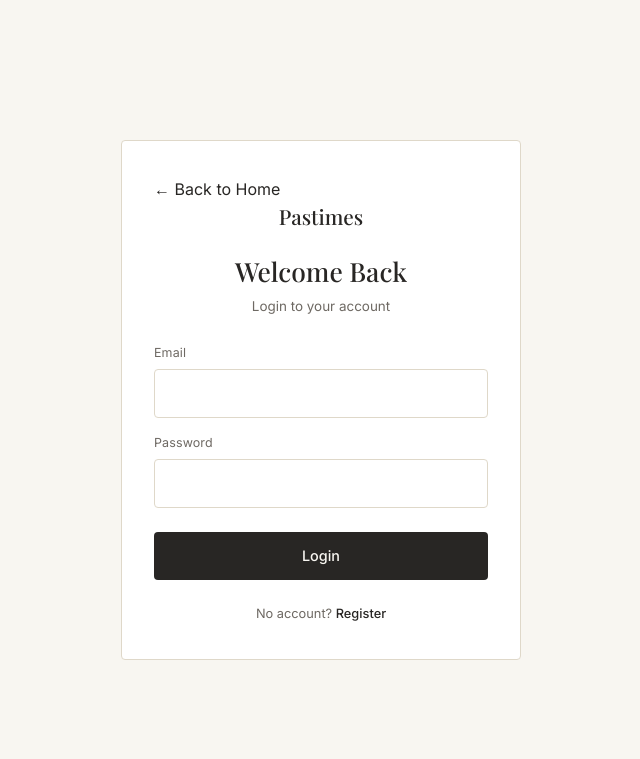
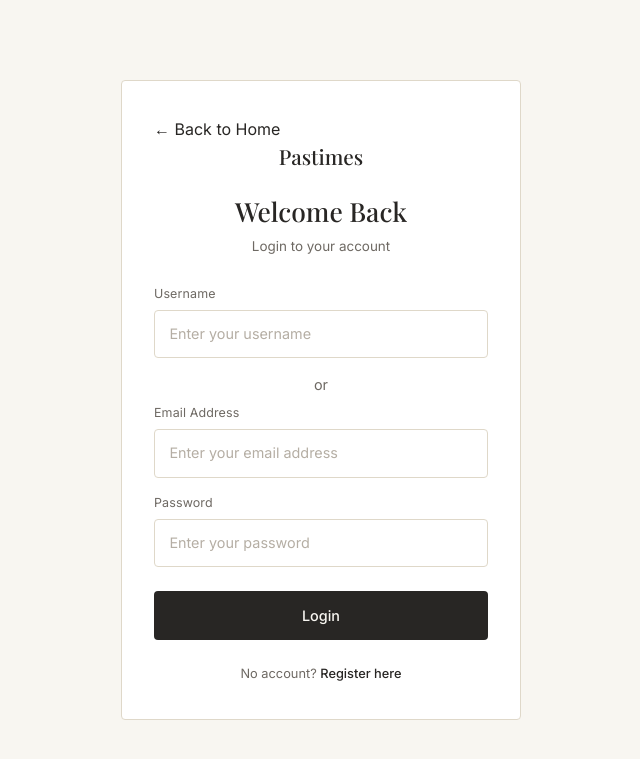
Before and after one commit to RtCzee/Pastimes_Clothing-, a PHP site: page /login.php in a window 1280 px wide. Shown: the top 759 px of the page, without its empty margins (319-959 px from the left). Run offline with PHP 8.4, Linux system fonts and the light colour scheme.

Commit message:
feat(auth): enhance login process with improved error handling and user feedback
Co-authored-by: Copilot <copilot@github.com>

```diff
--- a/login.php
+++ b/login.php
@@ -2,67 +2,178 @@
 session_start();
 include("data/DBConn.php");
 
+$error = null;
+$userData = null;
+
 if ($_SERVER["REQUEST_METHOD"] == "POST") {
+  $username = isset($_POST['username']) ? trim($_POST['username']) : '';
+  $email = isset($_POST['email']) ? trim($_POST['email']) : '';
+  $password = isset($_POST['password']) ? $_POST['password'] : '';
 
-    $email = $_POST['email'];
-    $password = $_POST['password'];
+  // Validate that at least one identifier is provided
+  if (empty($username) && empty($email)) {
+    $error = "Please enter a username or email address.";
+  } elseif (empty($password)) {
+    $error = "Please enter a password.";
+  } else {
+    // Search by username or email
+    if (!empty($username) && empty($email)) {
+      $stmt = $conn->prepare("SELECT * FROM tblUser WHERE username = ?");
+      $stmt->bind_param("s", $username);
+    } elseif (!empty($email) && empty($username)) {
+      $stmt = $conn->prepare("SELECT * FROM tblUser WHERE email = ?");
+      $stmt->bind_param("s", $email);
+    } else {
+      // Both provided - search by either
+      $stmt = $conn->prepare("SELECT * FROM tblUser WHERE username = ? OR email = ?");
+      $stmt->bind_param("ss", $username, $email);
+    }
 
-    $stmt = $conn->prepare("SELECT * FROM tblUser WHERE email=?");
-    $stmt->bind_param("s", $email);
     $stmt->execute();
-
     $result = $stmt->get_result();
     $user = $result->fetch_assoc();
 
-    if ($user && $user['status'] == 'active' && password_verify($password, $user['password'])) {
+    if (!$user) {
+      $error = "User not found. Please check your username or email.";
+    } else {
+      // Check password - supports both bcrypt and MD5 for legacy compatibility
+      $passwordValid = false;
+      if (strpos($user['password'], '$2y$') === 0) {
+        $passwordValid = password_verify($password, $user['password']);
+      } else {
+        // Legacy MD5 support
+        $passwordValid = (md5($password) === $user['password']);
+      }
 
+      if (!$passwordValid) {
+        $error = "Incorrect password. Please try again.";
+      } elseif ($user['status'] !== 'active') {
+        $error = "Your account is not yet approved by an administrator. Please wait for verification.";
+      } else {
+        // Login successful
         $_SESSION['userID'] = $user['userID'];
         $_SESSION['username'] = $user['username'];
         $_SESSION['email'] = $user['email'];
-
-        header("Location: Home.php");
-        exit;
-
-    } else {
-        $error = "Invalid login or account not approved.";
+        $userData = $user;
+      }
     }
+  }
 }
 ?>
 
-
- <link rel="stylesheet" href="assets/css/styles.css">
-
+<link rel="stylesheet" href="assets/css/styles.css">
 
 <div class="auth-page">
   <div class="auth-card">
+  <div class="auth-back"><a href="Home.php">← Back to Home</a></div>
 
-    <div class="auth-back"><a href="Home.php">← Back to Home</a></div>
+  <?php if ($userData): ?>
+    <!-- LOGIN SUCCESS - DISPLAY USER DATA -->
+    <div class="auth-brand">Pastimes</div>
+    <div class="auth-title" style="color: var(--accent);">✓ Login Successful</div>
 
+    <div class="login-success-message" style="background: rgba(76, 175, 80, 0.1); padding: 1rem; border-radius: var(--radius); margin-bottom: 1.5rem; text-align: center;">
+      <p style="font-size: 1.1rem; font-weight: 600; color: var(--foreground);">
+        User <?= htmlspecialchars($userData['fullName']) ?> is logged in
+      </p>
+    </div>
+
+    <div class="user-data-section" style="margin-bottom: 1.5rem;">
+      <h3 style="font-size: 0.95rem; font-weight: 600; text-transform: uppercase; letter-spacing: 0.05em; color: var(--muted); margin-bottom: 0.75rem;">Your Account Details</h3>
+      <table style="width: 100%; border-collapse: collapse; font-size: 0.95rem;">
+        <tr style="border-bottom: 1px solid var(--border);">
+          <td style="padding: 0.75rem 0; font-weight: 600; color: var(--muted); width: 30%;">User ID</td>
+          <td style="padding: 0.75rem 0; color: var(--foreground);"><?= htmlspecialchars($userData['userID']) ?></td>
+        </tr>
+        <tr style="border-bottom: 1px solid var(--border);">
+          <td style="padding: 0.75rem 0; font-weight: 600; color: var(--muted);">Username</td>
+          <td style="padding: 0.75rem 0; color: var(--foreground);"><?= htmlspecialchars($userData['username']) ?></td>
+        </tr>
+        <tr style="border-bottom: 1px solid var(--border);">
+          <td style="padding: 0.75rem 0; font-weight: 600; color: var(--muted);">Full Name</td>
+          <td style="padding: 0.75rem 0; color: var(--foreground);"><?= htmlspecialchars($userData['fullName']) ?></td>
+        </tr>
+        <tr style="border-bottom: 1px solid var(--border);">
+          <td style="padding: 0.75rem 0; font-weight: 600; color: var(--muted);">Email</td>
+          <td style="padding: 0.75rem 0; color: var(--foreground);"><?= htmlspecialchars($userData['email']) ?></td>
+        </tr>
+        <tr>
+          <td style="padding: 0.75rem 0; font-weight: 600; color: var(--muted);">Account Status</td>
+          <td style="padding: 0.75rem 0; color: var(--foreground);">
+            <span style="display: inline-block; background: rgba(27, 94, 32, 0.14); color: #1b5e20; border: 1px solid rgba(27, 94, 32, 0.28); padding: 0.3rem 0.8rem; border-radius: 999px; font-weight: 700; letter-spacing: 0.02em; min-width: 4.5rem; text-align: center;">
+              <?= ucfirst(htmlspecialchars($userData['status'])) ?>
+            </span>
+          </td>
+        </tr>
+      </table>
+    </div>
+
+    <div style="display: flex; gap: 0.75rem;">
+      <a href="Home.php" class="auth-btn" style="flex: 1; text-align: center;">Continue to Home</a>
+      <a href="Shop.php" class="auth-btn" style="flex: 1; text-align: center;">Browse Shop</a>
+    </div>
+
+    <div class="auth-footer-note">
+      <a href="logout.php">Logout</a>
+    </div>
+
+  <?php else: ?>
+    <!-- LOGIN FORM -->
     <div class="auth-brand">Pastimes</div>
     <div class="auth-title">Welcome Back</div>
     <div class="auth-sub">Login to your account</div>
 
-    <?php if (isset($error)) echo "<p class='pending-note'>$error</p>"; ?>
+    <?php if ($error): ?>
+      <p class="pending-note" style="background-color: rgba(244, 67, 54, 0.15); color: #d32f2f; padding: 0.75rem; border-radius: var(--radius); margin-bottom: 1rem; font-size: 0.95rem;">
+        <?= htmlspecialchars($error) ?>
+      </p>
+    <?php endif; ?>
 
     <form method="POST">
+      <div class="form-group">
+        <label class="form-label">Username</label>
+        <input
+          class="form-input"
+          name="username"
+          type="text"
+          minlength="3"
+          value="<?= htmlspecialchars($_POST['username'] ?? '') ?>"
+          placeholder="Enter your username"
+        >
+      </div>
+
+      <div style="text-align: center; color: var(--muted); margin: 0.5rem 0; font-size: 0.9rem;">or</div>
 
       <div class="form-group">
-        <label class="form-label">Email</label>
-        <input class="form-input" name="email" type="email" required>
+        <label class="form-label">Email Address</label>
+        <input
+          class="form-input"
+          name="email"
+          type="email"
+          value="<?= htmlspecialchars($_POST['email'] ?? '') ?>"
+          placeholder="Enter your email address"
+        >
       </div>
 
       <div class="form-group password-wrap">
         <label class="form-label">Password</label>
-        <input class="form-input" name="password" type="password" required>
+        <input
+          class="form-input"
+          name="password"
+          type="password"
+          minlength="6"
+          required
+          placeholder="Enter your password"
+        >
       </div>
 
       <button class="auth-btn" type="submit">Login</button>
-
     </form>
 
     <div class="auth-footer-note">
-      No account? <a href="register.php">Register</a>
+      No account? <a href="register.php">Register here</a>
     </div>
+  <?php endif; ?>
 
   </div>
 </div>
```
